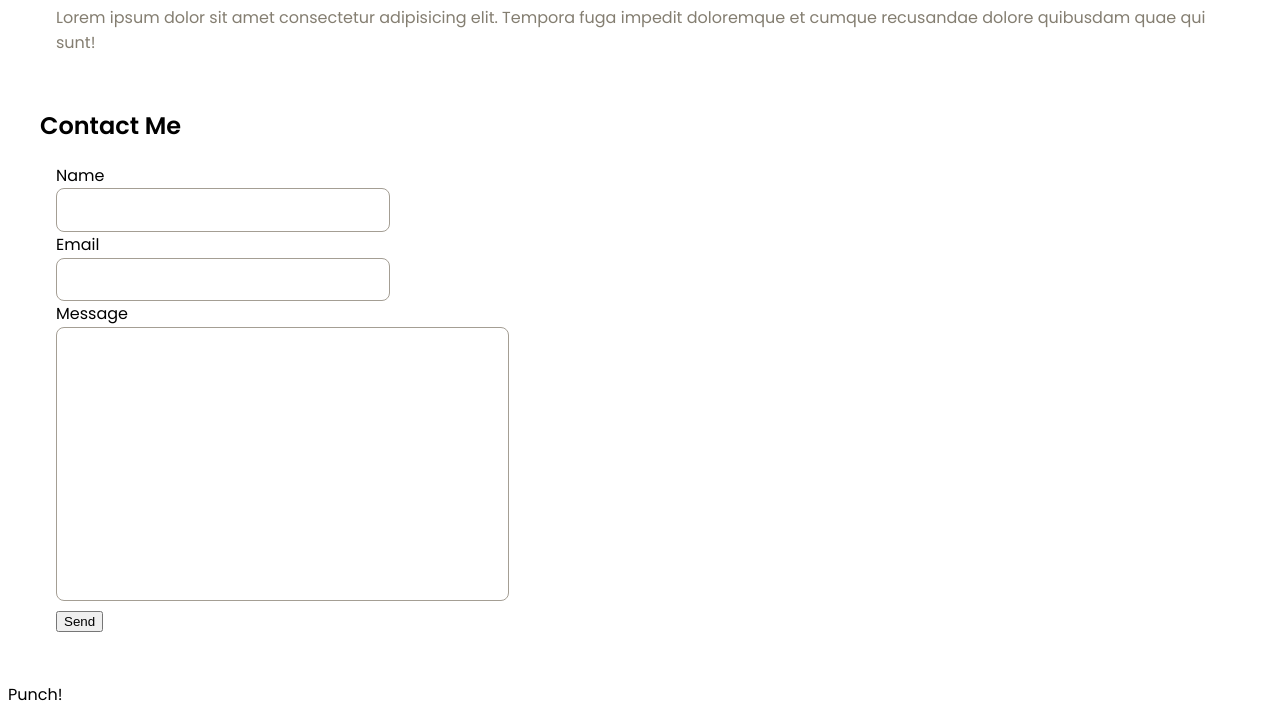
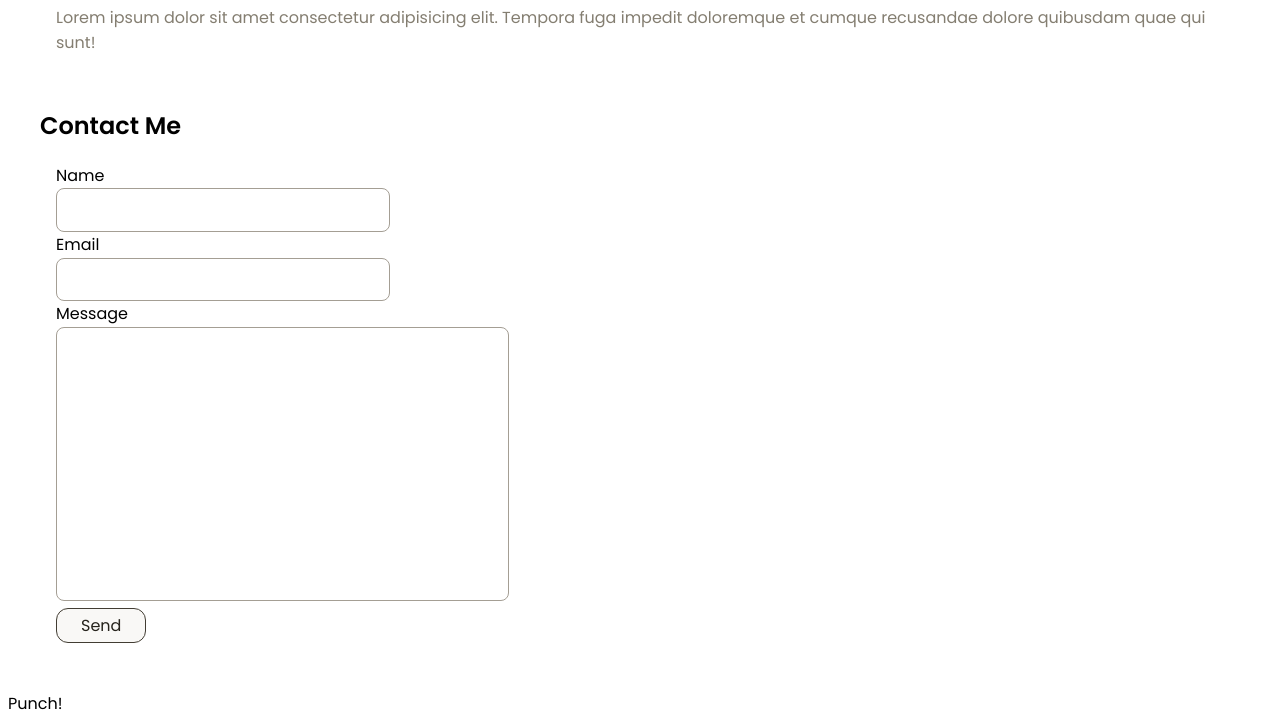
Before and after one commit to codingluan/learn-css-today, a website: page index.html in a window 1280 px wide. Shown: the part 1145-1869 px from the top of the page. Drawn offline with Linux system fonts and the light colour scheme.

Commit message:
Add button styles of Contact form

```diff
--- a/style.css
+++ b/style.css
@@ -100,3 +100,22 @@
 .text-area.text-area-no-resize {
     resize: none;
 }
+
+.btn {
+    background-color: var(--color-grey-100);
+    border: 1px solid var(--color-grey-900);
+    border-radius: 0.75rem;
+    color: var(--color-grey-1000);
+    cursor: pointer;
+    font-family: inherit;
+    font-size: inherit;
+    outline: none;
+    padding: 0.25rem 1.5rem;
+}
+
+.btn:hover,
+.btn:focus {
+    background-color: var(--color-grey-900);
+    box-shadow: 0 0 9px 0 var(--color-grey-700);
+    color: var(--color-grey-100);
+}
```
